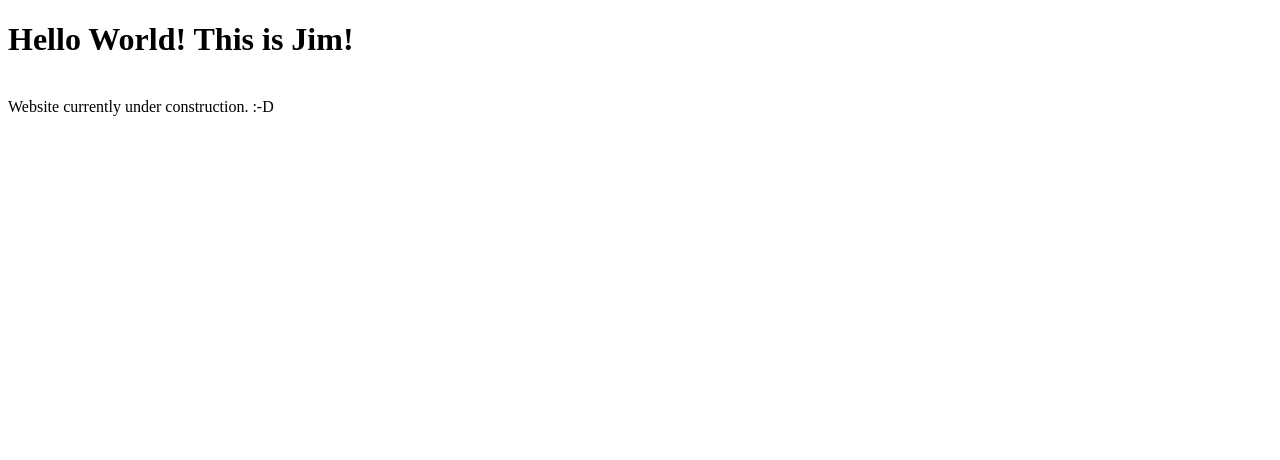
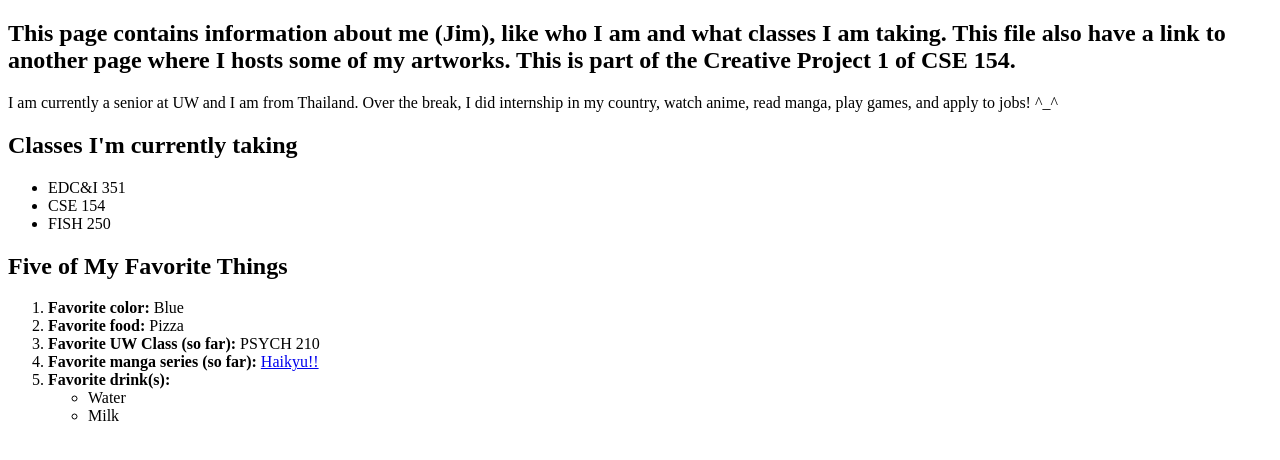
Before and after one commit to jimsupawish/jimsupawish.github.io, a plain HTML site: page index.html in a window 1280 px wide. Drawn offline with Linux system fonts and the light colour scheme.

Commit message:
Adapt some things from my own CSE 154 Creative Project 1 into github page.

```diff
--- a/index.html
+++ b/index.html
@@ -1,10 +1,46 @@
 <!DOCTYPE html>
-<html>
-    <head>
-        <title>Hello World</title>
-    </head>
-    <body>
-        <h1>Hello World! This is Jim!</h1>
-        <p1><br>Website currently under construction. :-D<br></p1>
-</body>
+<html lang="en">
+  <head>
+    <meta charset="utf-8">
+    <title>Supawish Limprasert's Page</title>
+  </head>
+  <body>
+    <section>
+      <h1>
+        This page contains information about me (Jim), like who I am and what classes I am taking.
+        This file also have a link to another page where I hosts some of my artworks.
+        This is part of the Creative Project 1 of CSE 154.
+      </h1>
+      <p>
+        I am currently a senior at UW and I am from Thailand. Over the break, I did internship in
+        my country, watch anime, read manga, play games, and apply to jobs! ^_^
+      </p>
+    </section>
+
+    <section>
+      <h2>Classes I'm currently taking</h2>
+      <ul>
+        <li>EDC&amp;I 351</li>
+        <li>CSE 154</li>
+        <li>FISH 250</li>
+      </ul>
+    </section>
+
+    <section>
+      <h2>Five of My Favorite Things</h2>
+      <ol>
+        <li><strong>Favorite color:</strong> Blue </li>
+        <li><strong>Favorite food:</strong> Pizza </li>
+        <li><strong>Favorite UW Class (so far):</strong> PSYCH 210 </li>
+        <li><strong>Favorite manga series (so far):</strong>
+          <a href="https://en.wikipedia.org/wiki/Haikyu!!" target="_blank">Haikyu!!</a></li>
+        <li><strong>Favorite drink(s):</strong>
+          <ul>
+            <li>Water</li>
+            <li>Milk</li>
+          </ul>
+        </li>
+      </ol>
+    </section>
+  </body>
 </html>
```
Also changed, not shown: 1 other file.
